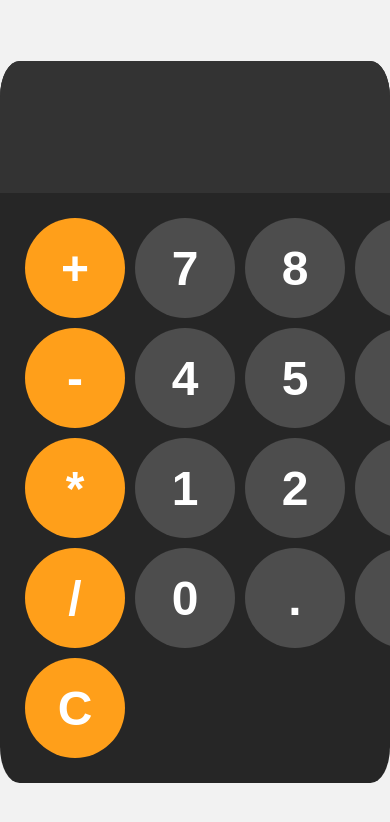
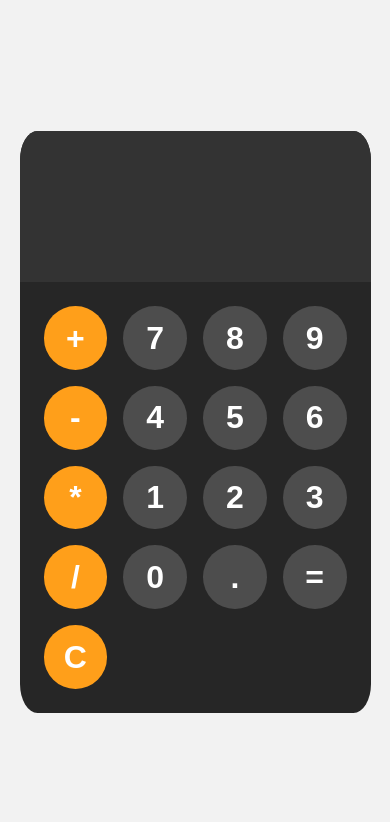
Before and after one commit to SalkaMarak/calculator-app, a plain HTML site: page index.html in a window 390 px wide. Drawn offline with Linux system fonts and the light colour scheme.

Commit message:
made responsive

```diff
--- a/style.css
+++ b/style.css
@@ -1,6 +1,4 @@
-body{
-    height: 100vh;
-    width: 100vw;
+body {
     margin: 0;
     display: flex;
     justify-content: center;
@@ -8,51 +6,68 @@ body{
     height: 100vh;
     background-color: hsl(0, 0%, 95%);
 }
-.calculator{
+.calculator {
     font-family: Arial, sans-serif;
     background-color: hsl(0, 0%, 15%);
     border-radius: 5%;
-    max-width: 500px;
+    max-width: 90vw;
+    max-height: 90vh;
     overflow: hidden;
 }
-.display{
+.display {
     width: 100%;
-    padding: 20px;
-    font-size: 5rem;
+    padding: 1em;
+    font-size: 3rem;
     text-align: left;
     border: none;
     color: white;
     background-color: hsl(0, 0%, 20%);
 }
-.keys{
+.keys {
     display: grid;
     grid-template-columns: repeat(4, 1fr);
-    gap: 10px;
-    padding: 25px;
+    gap: 1em;
+    padding: 1.5em;
 }
-button{
-    width: 100px;
-    height: 100px;
-    border-radius: 50px;
+button {
+    width: 100%;
+    aspect-ratio: 1;
+    border-radius: 50%;
     border: none;
     background-color: hsl(0, 0%, 30%);
     color: white;
-    font-size: 3rem;
+    font-size: 2rem;
     font-weight: bold;
     cursor: pointer;
+    display: flex;
+    align-items: center;
+    justify-content: center;
 }
-button:hover{
+button:hover {
     background-color: hsl(0, 0%, 40%);
 }
-button:active{
+button:active {
     background-color: hsl(0, 0%, 50%);
 }
-.operator-btn{
+.operator-btn {
     background-color: hsl(35, 100%, 55%);
 }
-.operator-btn:hover{
+.operator-btn:hover {
     background-color: hsl(35, 100%, 65%);
 }
-.operator-btn:active{
+.operator-btn:active {
     background-color: hsl(35, 100%, 75%);
 }
+
+@media (min-width: 600px) {
+    .calculator {
+        max-width: 500px;
+        max-height: none;
+    }
+    .display {
+        font-size: 5rem;
+    }
+    button {
+        font-size: 3rem;
+    }
+}
```
